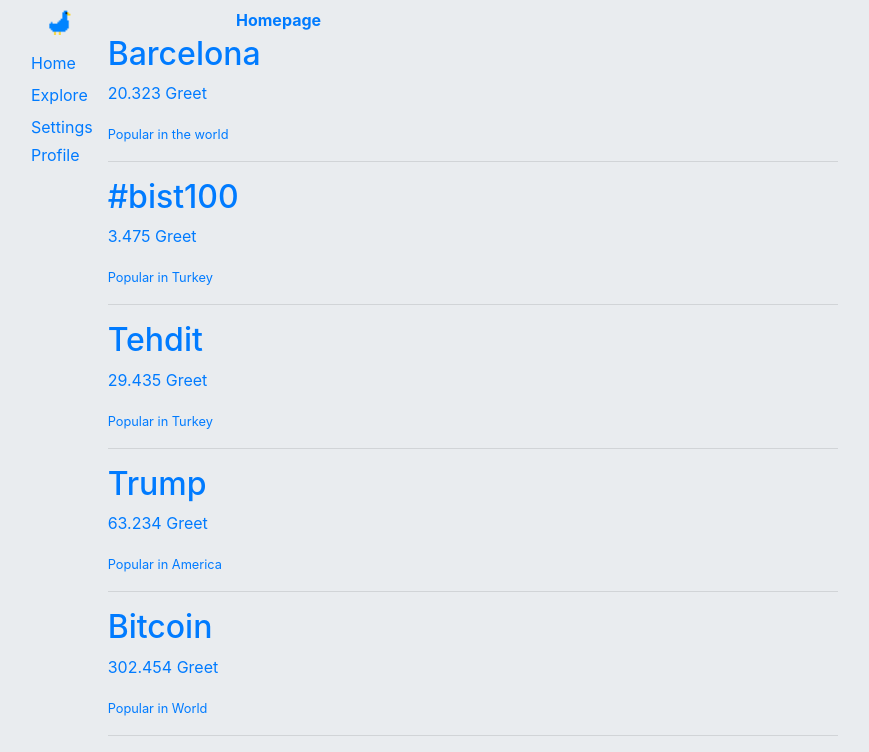
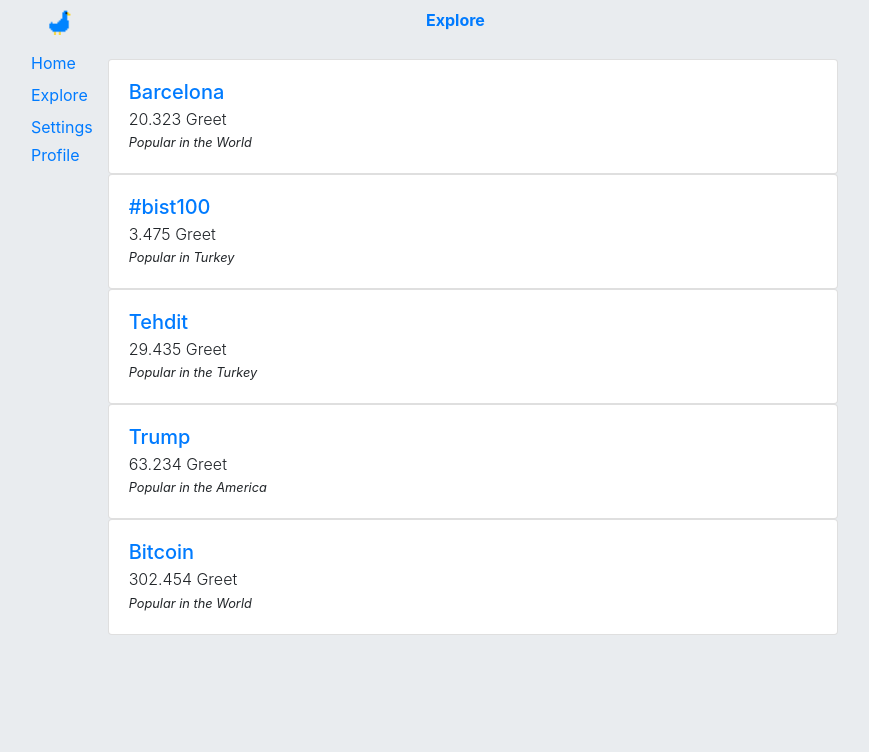
Before and after one commit to mehmetakifozgurer/Gritter--front-end-training-project, a plain HTML site: page explore.html in a window 1280 px wide. Shown: the whole page, without its empty margins (39-908 px from the left). Drawn offline with nearby package versions, Linux system fonts and the light colour scheme.

Commit message:
Gritter Design v0.2 with Bootstrap finished.

```diff
--- a/explore.html
+++ b/explore.html
@@ -4,7 +4,7 @@
         <meta charset="UTF-8">
         <meta http-equiv="X-UA-Compatible" content="IE=edge">
         <meta name="viewport" content="width=device-width, initial-scale=1.0">
-        <title>Gritter</title>
+        <title>Gritter | Explore</title>
         <link rel="stylesheet" href="https://cdn.jsdelivr.net/npm/bootstrap@4.5.3/dist/css/bootstrap.min.css" integrity="sha384-TX8t27EcRE3e/ihU7zmQxVncDAy5uIKz4rEkgIXeMed4M0jlfIDPvg6uqKI2xXr2" crossorigin="anonymous">
         <link rel="icon" type="image/x-icon" href="/img/gritterlogo.ico">
         <link rel="stylesheet" href="css/gritter.css">
@@ -12,16 +12,16 @@
     <body class="container">
         <!-- navbar start -->
     <section class="row sticky-top">
-        <div class="col-2 mt-2">
+        <div class="col-4 mt-2">
             <a href="">
                 <img class="" width="26px" src="img/gritterlogo.ico"></img>
             </a>
         </div>
-        <header class="col-10 font-weight-bold mt-2"><a href="#">Homepage</a></header>
+        <header class="col-8 font-weight-bold mt-2"><a href="#">Explore</a></header>
     </section>
     <main class="row">
         <aside>
-        <nav class="col sticky-top" id="sticky-bottom">
+        <nav class="col-4 sticky-top" id="sticky-bottom">
             <div class="row mt-3">
                 <a href="index.html">
                     Home
@@ -46,48 +46,51 @@
         </aside>
         <!-- navbar end -->
     <!-- explore bar start -->
-        <section class="col-8">
-            <div>
+        <section class="col-8 mt-4">
+            <div class="card">
+                <div class="card-body">
                     <a href="">
-                    <h2>Barcelona</h2>
-                    <p>20.323 Greet</p>
-                    <p><small>Popular in the world</small></p>
+                        <h5 class="card-title">Barcelona</h5>
                     </a>
+                    <h6 class="card-subtitle font-weight-light">20.323 Greet</h6>
+                    <p class=" card-text font-italic"><small>Popular in the World</small></p>
                 </div>
-            <hr>
-            <div>
+            </div>
+            <div class="card">
+                <div class="card-body">
                     <a href="">
-                    <h2>#bist100</h2>
-                    <p>3.475 Greet</p>
-                    <p><small>Popular in Turkey</small></p>
-
+                        <h5 class="card-title">#bist100</h5>
                     </a>
+                    <h6 class="card-subtitle font-weight-light">3.475 Greet</h6>
+                    <p class=" card-text font-italic"><small>Popular in Turkey</small></p>
                 </div>
-            <hr>
-            <div>
+            </div>
+            <div class="card">
+                <div class="card-body">
                     <a href="">
-                    <h2>Tehdit</h2>
-                    <p>29.435 Greet</p>
-                    <p><small>Popular in Turkey</small></p>
+                        <h5 class="card-title">Tehdit</h5>
                     </a>
+                    <h6 class="card-subtitle font-weight-light">29.435 Greet</h6>
+                    <p class=" card-text font-italic"><small>Popular in the Turkey</small></p>
                 </div>
-            <hr>
-            <div>
+            </div>
+            <div class="card">
+                <div class="card-body">
                     <a href="">
-                    <h2>Trump</h2>
-                    <p>63.234 Greet</p>
-                    <p><small>Popular in America</small></p>
+                        <h5 class="card-title">Trump</h5>
                     </a>
+                    <h6 class="card-subtitle font-weight-light">63.234 Greet</h6>
+                    <p class=" card-text font-italic"><small>Popular in the America</small></p>
                 </div>
-            <hr>
-            <div>
+            </div>
+            <div class="card">
+                <div class="card-body">
                     <a href="">
-                    <h2>Bitcoin</h2>
-                    <p>302.454 Greet</p>
-                    <p><small>Popular in World</small></p>
+                        <h5 class="card-title">Bitcoin</h5>
                     </a>
+                    <h6 class="card-subtitle font-weight-light">302.454 Greet</h6>
+                    <p class=" card-text font-italic"><small>Popular in the World</small></p>
                 </div>
-            <hr>
         </section>
     <!-- explore bar end -->
     <!-- Script Section Start -->
```
Also changed, not shown: index.html (+4 -4 lines), settings.html (+21 -21 lines). Lines whose indentation alone changed are shown as unchanged.
